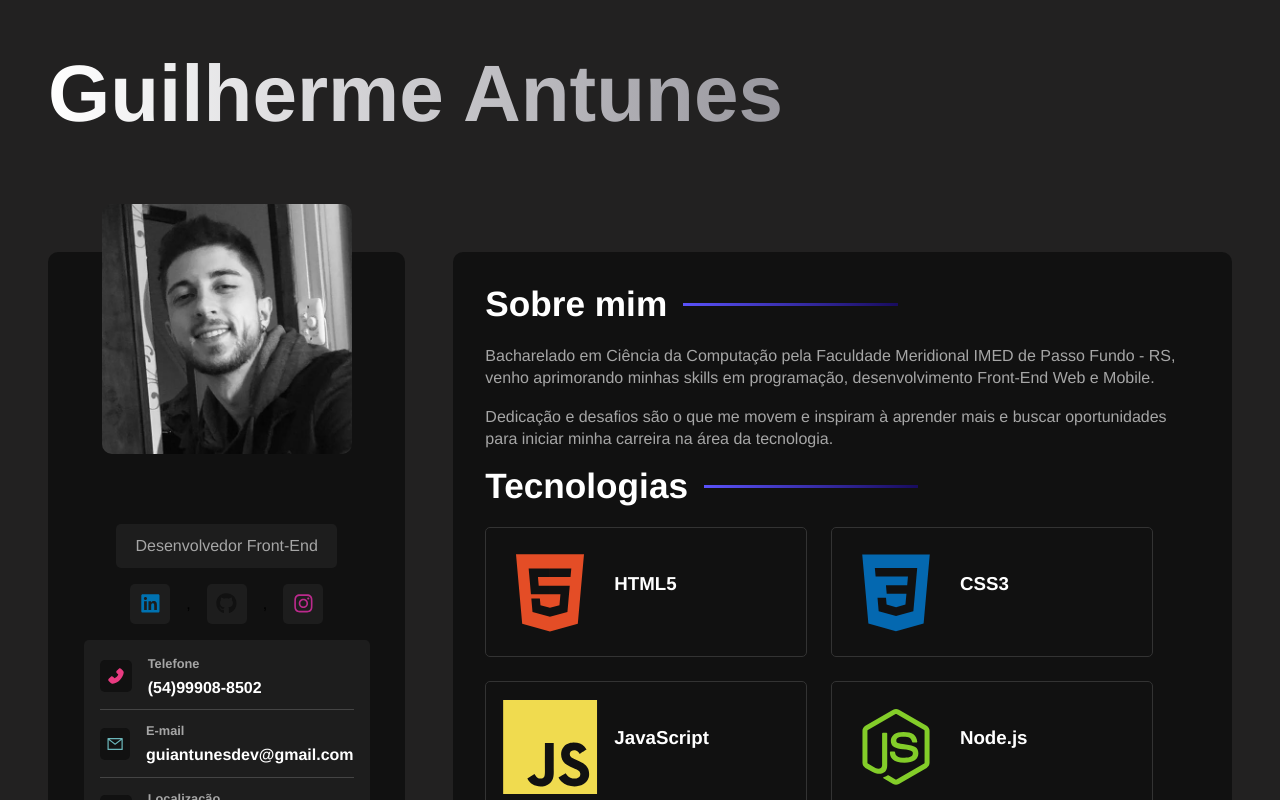
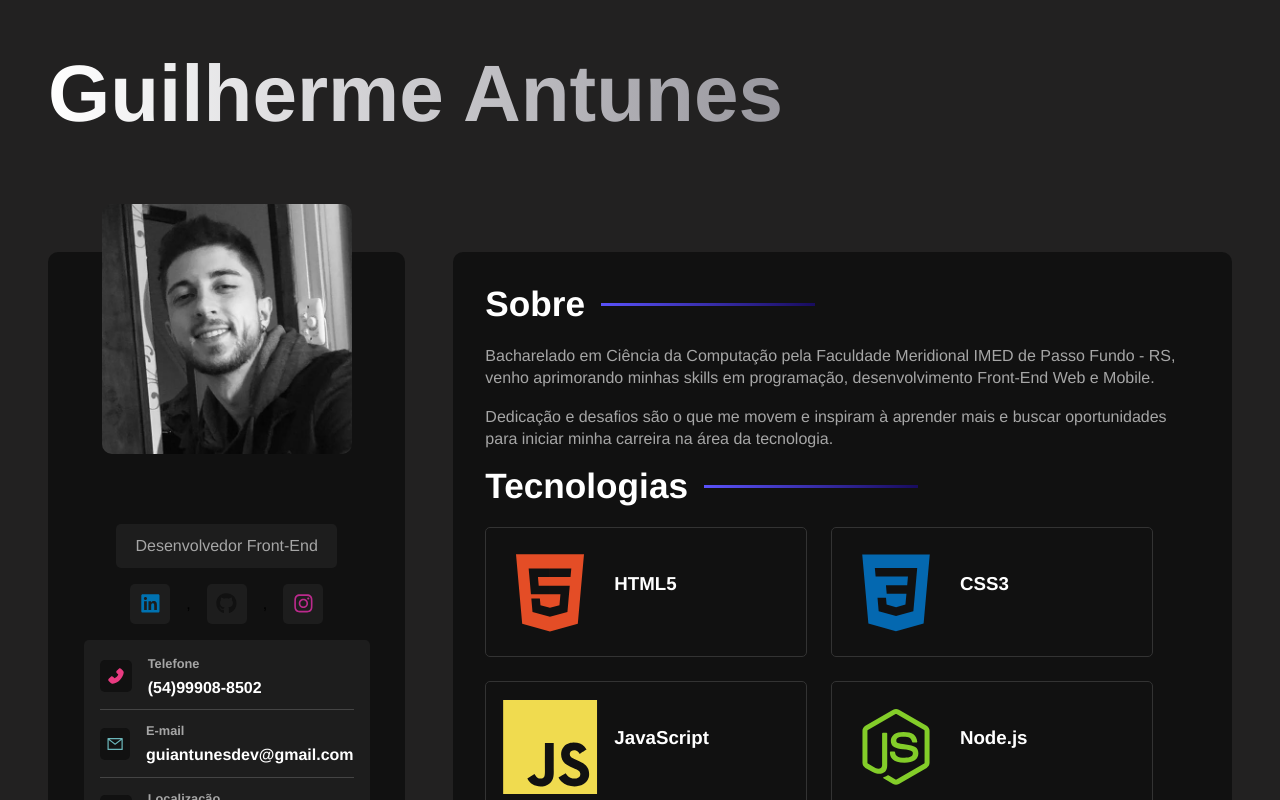
Before and after one commit to guilherme-antunes/Portifolio, a React (Vite) app: page / in a window 1280 px wide. Shown: the top 800 px of the page. Built offline with nearby package versions, Linux system fonts and the light colour scheme.

Commit message:
ajustei no about de novo

```diff
--- a/src/components/AboutContainer.jsx
+++ b/src/components/AboutContainer.jsx
@@ -4,7 +4,7 @@ const AboutContainer = () => {
 
   return (
     <section className="about-container">
-        <h2>Sobre mim</h2>
+        <h2>Sobre</h2>
         <p>
            Bacharelado em Ciência da Computação pela Faculdade Meridional IMED de Passo Fundo - RS,
            venho aprimorando minhas skills em programação, desenvolvimento Front-End Web e Mobile.
```
